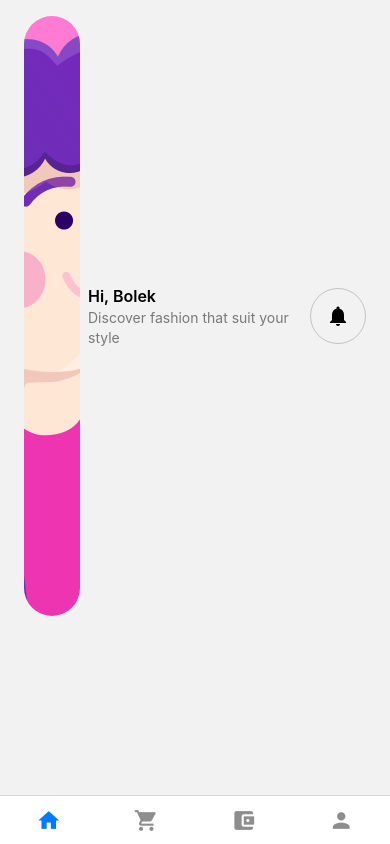
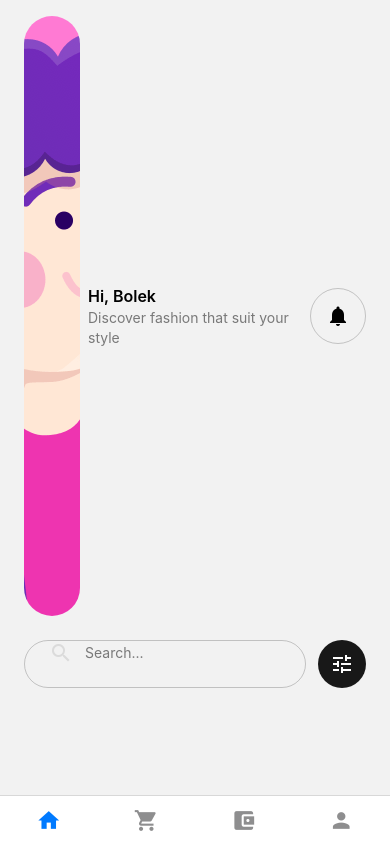
Before and after one commit to planetoida90210/shop-react-native, a React Native app: screen /Home in a window 390 px wide. Built offline with nearby package versions, Linux system fonts and the light colour scheme.

Commit message:
add search section

```diff
--- a/screens/HomeScreen.tsx
+++ b/screens/HomeScreen.tsx
@@ -9,6 +9,7 @@ const HomeScreen = () => {
   return (
     <ScrollView>
       <SafeAreaView>
+        {/* Header section */}
         <View className="flex-row px-6 py-4 items-center gap-2">
           <Image source={ProfileUser} className="w-14 aspect-square rounded-full" resizeMode="cover" />
           <View className="flex-1">
@@ -21,6 +22,16 @@ const HomeScreen = () => {
             <Icons name="notifications" size={24} color={"black"} />
           </TouchableOpacity>
         </View>
+        {/* Search section */}
+        <View className="flex-row px-6 pt-2 gap-3">
+          <TouchableOpacity className="flex-1 flex-row h-12 rounded-full border border-black/20 content-center px-6 gap-3">
+            <Icons name="search" size={24} color="gray" className="opacity-20" />
+            <Text className="leading-6 text-black/50">Search...</Text>
+          </TouchableOpacity>
+          <TouchableOpacity className="w-12 aspect-square items-center justify-center rounded-full bg-black/90">
+            <Icons name="tune" size={24} color={"white"} />
+          </TouchableOpacity>
+        </View>
       </SafeAreaView>
     </ScrollView>
   );
```
